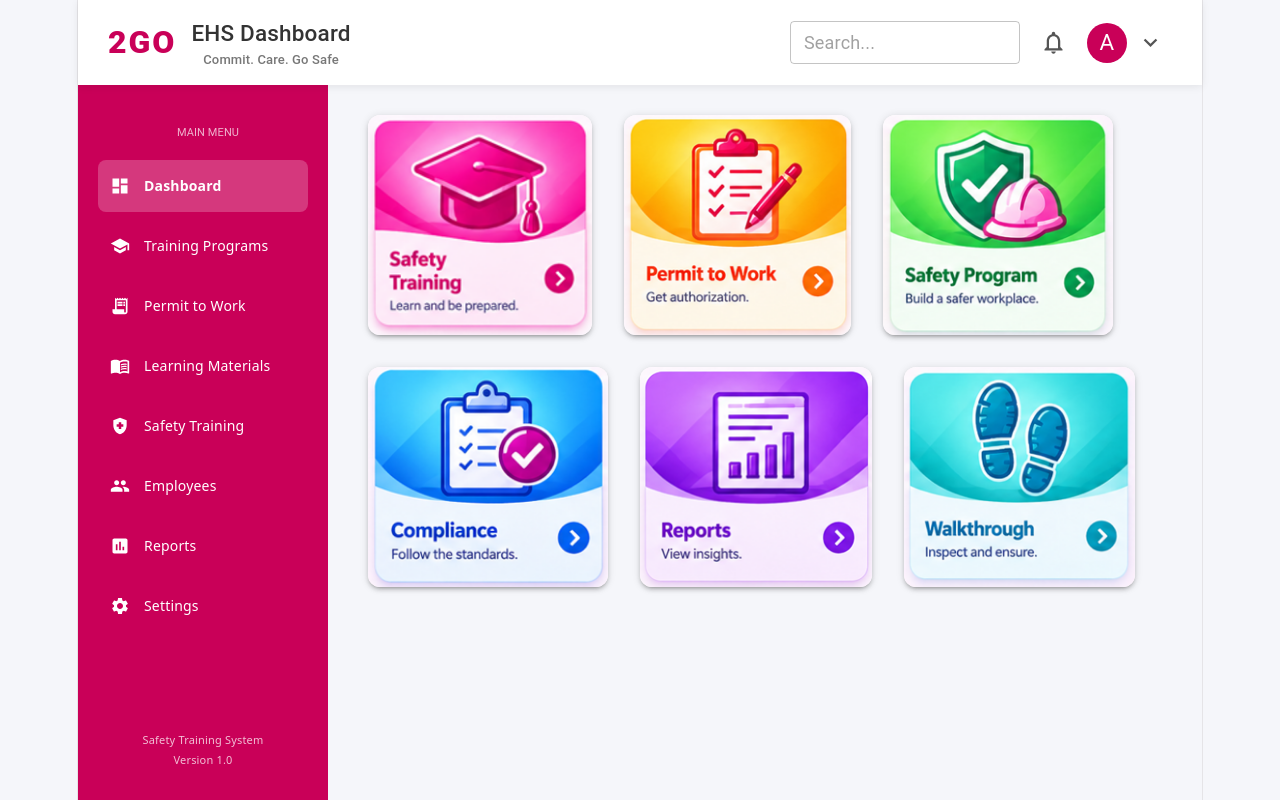
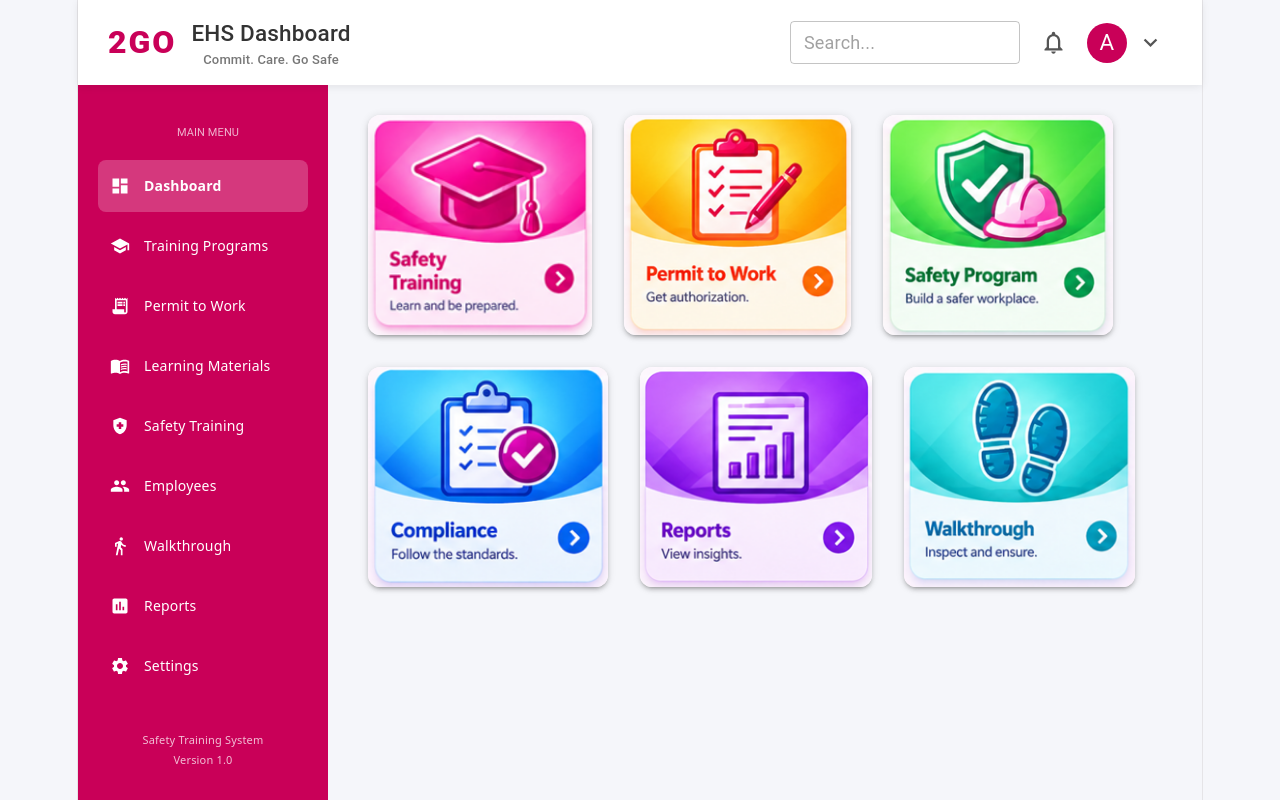
Before and after one commit to Yanians/2go-safety-system, a React (Vite) app: page / in a window 1280 px wide. Built offline with nearby package versions, Linux system fonts and the light colour scheme.

Commit message:
update sidebar menu

```diff
--- a/src/pages/SideBar.jsx
+++ b/src/pages/SideBar.jsx
@@ -17,6 +17,7 @@ import {
 } from "@mui/icons-material";
 import HealthAndSafetyIcon from '@mui/icons-material/HealthAndSafety';
 import ReceiptLongIcon from '@mui/icons-material/ReceiptLong';
+import DirectionsWalkIcon from '@mui/icons-material/DirectionsWalk';
 
 import { useNavigate } from 'react-router-dom';
 
@@ -68,6 +69,12 @@ export default function SideBar(){
               <span>Employees</span>
             </Box>
 
+
+            <Box className="menu-item">
+              <DirectionsWalkIcon />
+              <span>Walkthrough</span>
+            </Box>
+
             <Box className="menu-item">
               <Assessment />
               <span>Reports</span>
```
